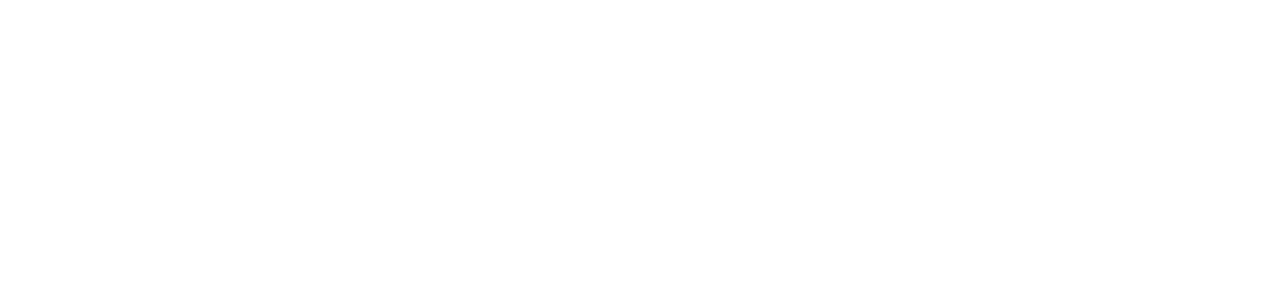
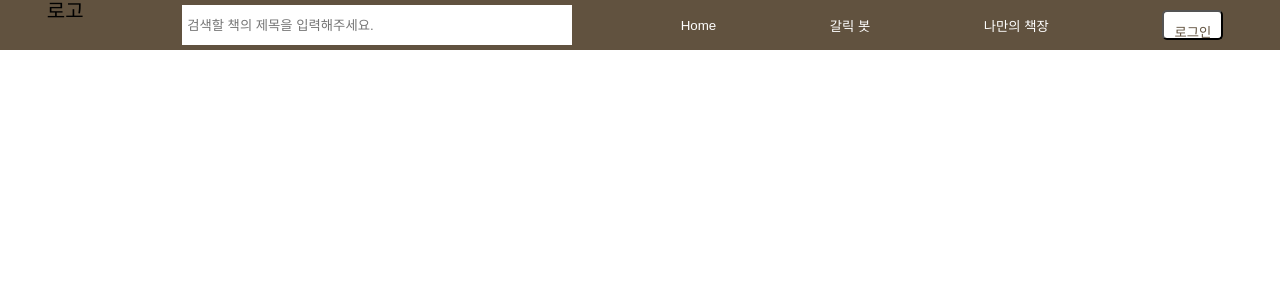
Before and after one commit to Only-Book/only-book-frontend, a React (Vite) app: page / in a window 1280 px wide. Shown: the top 300 px of the page. Built offline with nearby package versions, Linux system fonts and the light colour scheme.

Commit message:
init: 레이아웃 설정

```diff
--- a/src/App.jsx
+++ b/src/App.jsx
@@ -1,7 +1,12 @@
 import "./App.css";
+import Layout from "./components/Layout";
 
 function App() {
-  return <></>;
+  return (
+    <>
+    <Layout />
+    </>
+  );
 }
 
 export default App;
--- /dev/null
+++ b/src/components/Layout.jsx
@@ -0,0 +1,15 @@
+import Header from "./Header";
+import { Outlet } from "react-router-dom";
+
+const Layout = () => {
+  return (
+    <>
+      <Header />
+      <div>
+        <Outlet />
+      </div>
+    </>
+  );
+};
+
+export default Layout;
```
